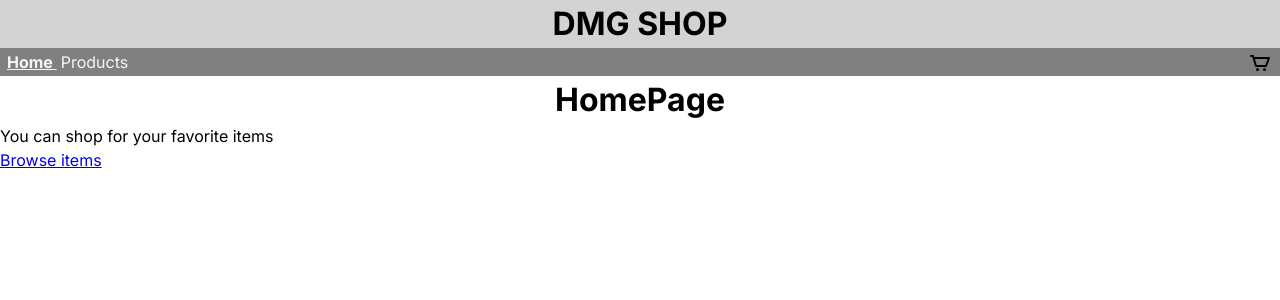
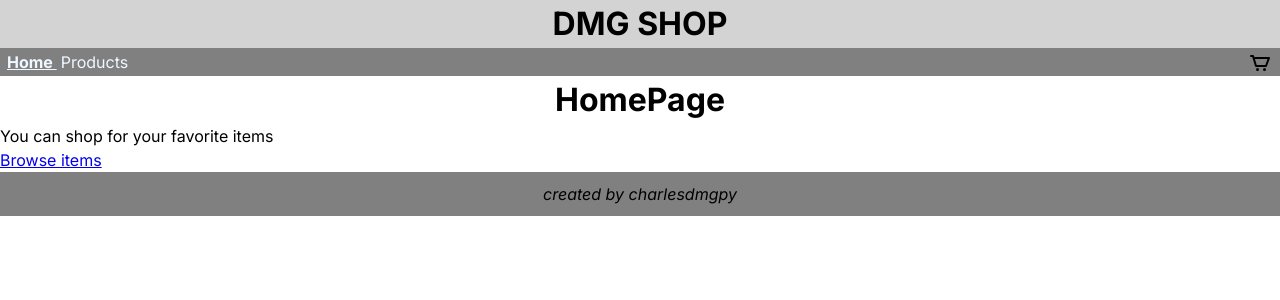
Before and after one commit to charlesdmg-hash/catalogo_de_productos_con_carrito, a React (Vite) app: page / in a window 1280 px wide. Shown: the top 300 px of the page. Built offline with nearby package versions, Linux system fonts and the light colour scheme.

Commit message:
Added a footer

```diff
--- a/src/App.jsx
+++ b/src/App.jsx
@@ -1,6 +1,7 @@
 import "./App.css";
 import Header from "./components/Header/Header";
 import NavBar from "./components/NavBar/NavBar";
+import Footer from "./components/Footer/Footer";
 import { Routes, Route } from "react-router-dom";
 
 import ShopPage from "./pages/ShopPage";
@@ -21,6 +22,7 @@ function App() {
         <Route path="/cart" element={<CartPage />} />
         <Route path="*" element={<NotFoundPage />} />
       </Routes>
+    <Footer />
     </>
   );
 }
--- a/src/components/Footer/Footer.css
+++ b/src/components/Footer/Footer.css
@@ -0,0 +1,5 @@
+footer {
+    background-color: gray;
+    text-align: center;
+    padding: 10px;
+}
--- a/src/components/Footer/Footer.jsx
+++ b/src/components/Footer/Footer.jsx
@@ -0,0 +1,8 @@
+import './Footer.css'
+export default function Footer() {
+    return (
+        <>
+            <footer><em>created by charlesdmgpy</em></footer>
+        </>
+    )
+}
```
